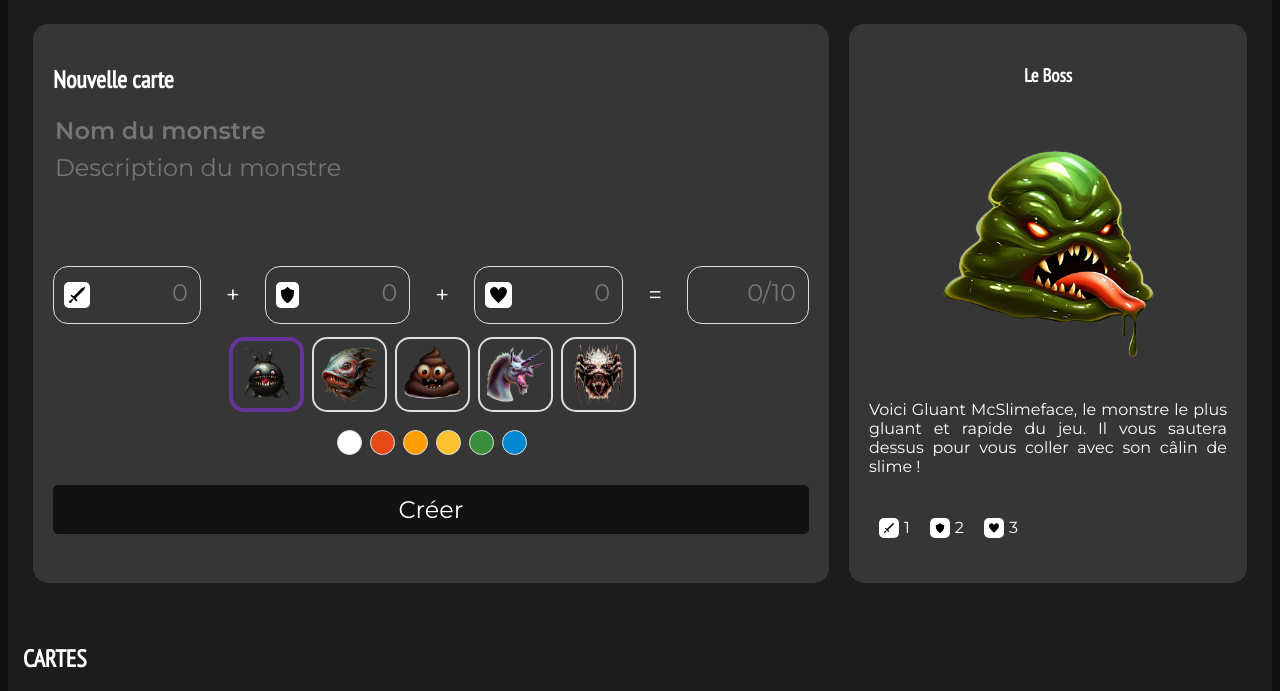
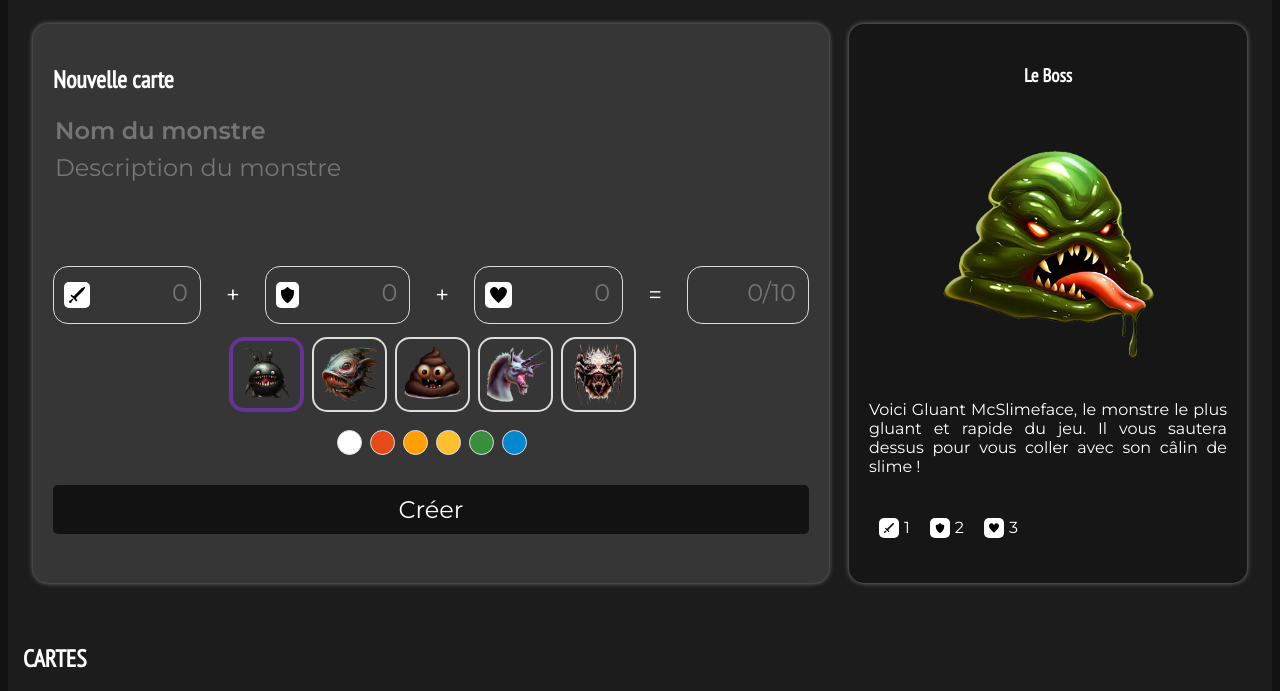
Before and after one commit to yanimeziani/Monsters.io, a plain HTML site: page index.html in a window 1280 px wide. Shown: the part 82-773 px from the top of the page. Drawn offline with nearby package versions, Linux system fonts and the light colour scheme.

Commit message:
Un ti peu de css par ci et par la

```diff
--- a/css/style.css
+++ b/css/style.css
@@ -137,6 +137,7 @@ nav #aboutlink:hover {
   background-color: #363636;
   padding: 20px;
   border-radius: 15px;
+  box-shadow: 0px 0px 5px 0px rgba(255, 255, 255, 0.45);
 }
 
 #monsterForm {
@@ -167,8 +168,9 @@ textarea {
 #boss {
   text-align: center;
   padding: 20px;
-  background-color: #363636;
+  background-color: #161616;
   border-radius: 15px;
+  box-shadow: 0px 0px 5px 0px rgba(255, 255, 255, 0.45);
 }
 #boss img {
   text-align: center;
```
